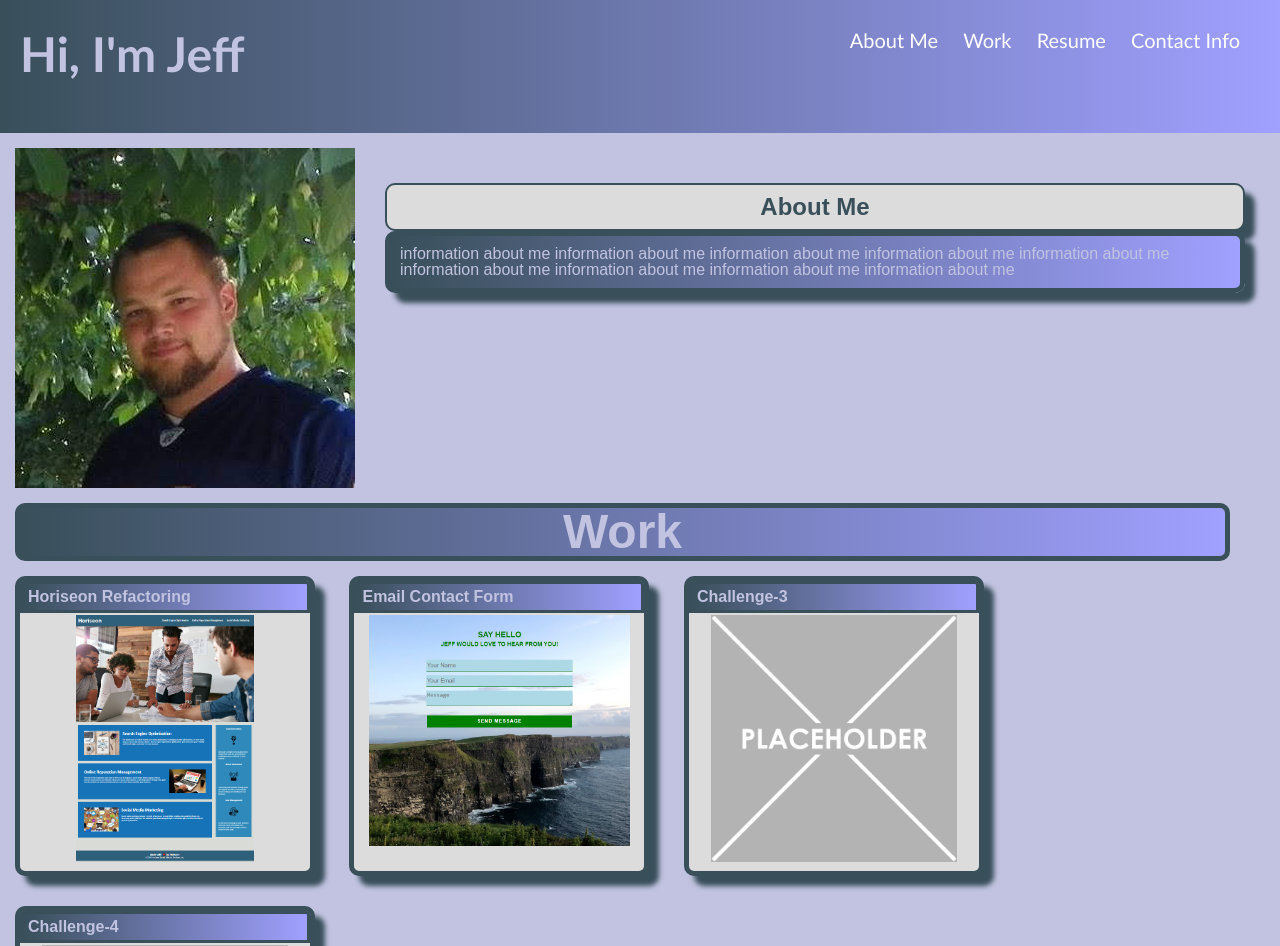
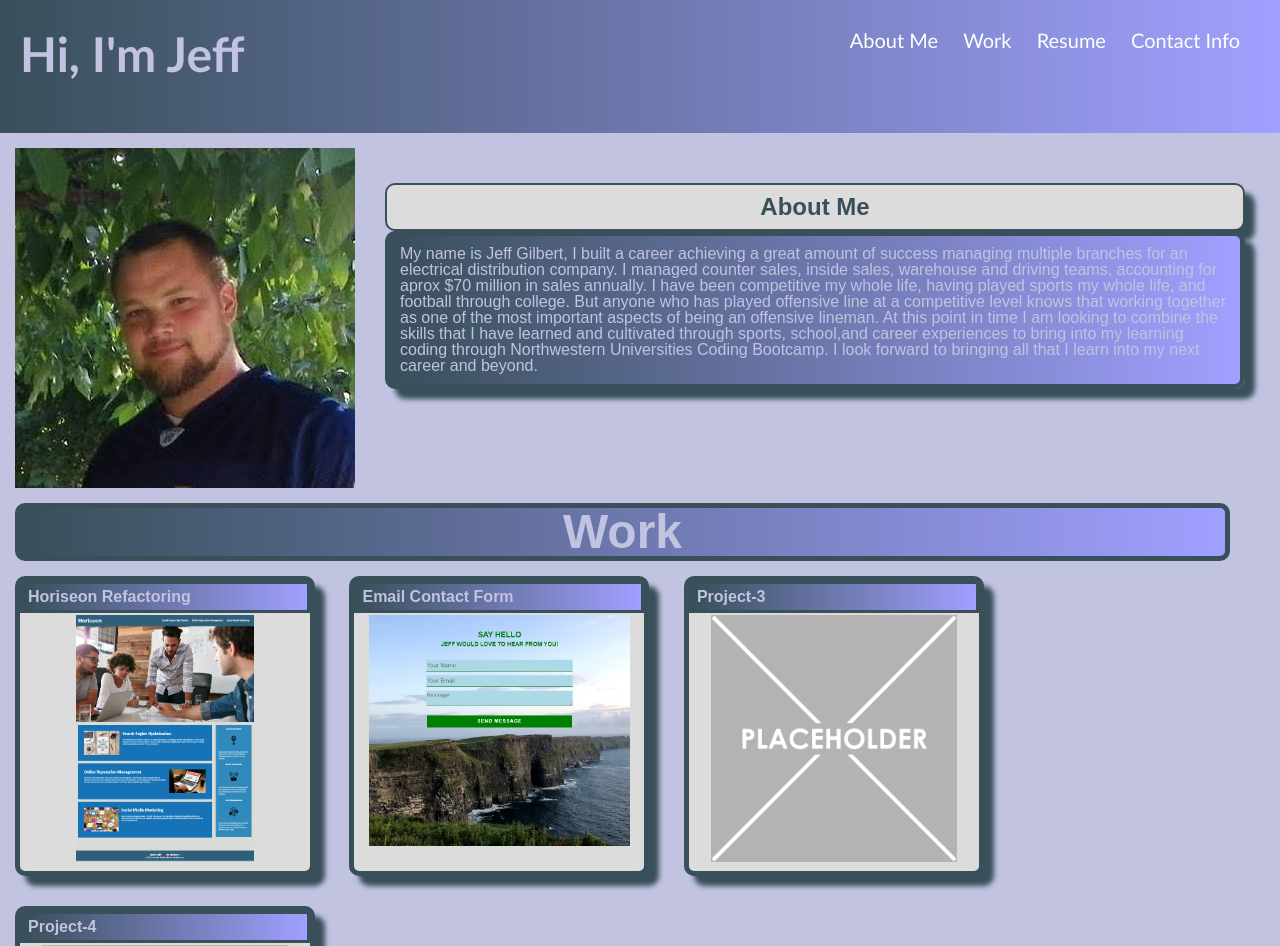
Before and after one commit to jcgilbert70/challenge-2, a plain HTML site: page index.html in a window 1280 px wide. Shown: the top 946 px of the page. Drawn offline with Linux system fonts and the light colour scheme.

Commit message:
added information in the about me section

```diff
--- a/index.html
+++ b/index.html
@@ -32,8 +32,14 @@
       <aside>
         <h2 id="about-me" class="me">About Me</h2>
         <p class="bio">
-          information about me information about me information about me information about me information about me
-          information about me information about me information about me information about me
+          My name is Jeff Gilbert, I built a career achieving a great amount of success managing multiple branches for
+          an electrical distribution company. I managed counter sales, inside sales, warehouse and driving teams,
+          accounting for aprox $70 million in sales annually. I have been competitive my whole life, having played
+          sports my whole life, and football through college. But anyone who has played offensive line at a competitive
+          level knows that working together as one of the most important aspects of being an offensive lineman. At this
+          point in time I am looking to combine the skills that I have learned and cultivated through sports, school,and
+          career experiences to bring into my learning coding through Northwestern Universities Coding Bootcamp. I look
+          forward to bringing all that I learn into my next career and beyond.
         </p>
       </aside>
     </section>
@@ -62,13 +68,13 @@
 
       <section class="card">
         <!-- add link to href and move the anchor <a href="" target="_blank" rel="noopener noreferrer"> </a>-->
-        <h4>Challenge-3</h4>
+        <h4>Project-3</h4>
         <img src="./assets/img/placeholder.png"><!-- replace placeholder image with screenshot of project -->
       </section>
 
       <section class="card">
         <!-- add link to href and move the anchor <a href="" target="_blank" rel="noopener noreferrer"> </a> -->
-        <h4>Challenge-4</h4>
+        <h4>Project-4</h4>
         <img src="./assets/img/placeholder.png"><!-- replace placeholder image with screenshot of project -->
       </section>
     </div>
```
Also changed, not shown: assets/css/normalize.css.
